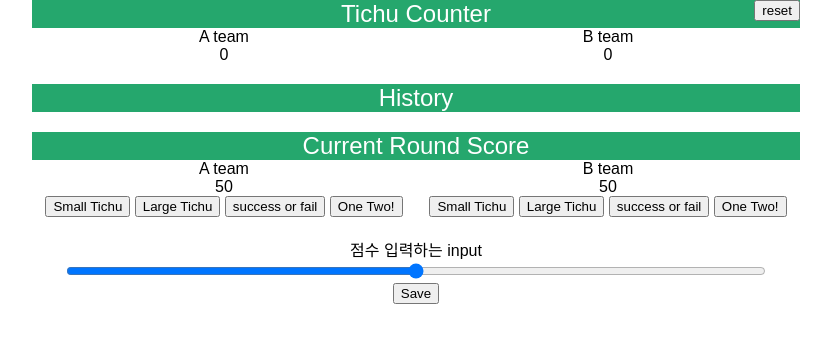
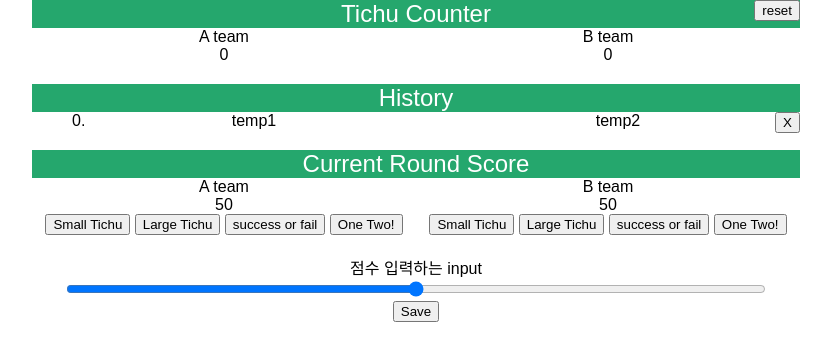
Before and after one commit to aurpo1/tichu-counter, a plain HTML site: page index.html in a window 1280 px wide. Shown: the whole page, without its empty margins (224-1055 px from the left). Drawn offline with Linux system fonts and the light colour scheme.

Commit message:
feat: add round and make score template

```diff
--- a/index.html
+++ b/index.html
@@ -26,7 +26,14 @@
 
     <section>
       <header id="sub-title">History</header>
-      <ul id="history"></ul>
+      <ul id="history">
+        <li id="round">
+          <p>0.</p>
+          <div id="score">temp1</div>
+          <div id="score">temp2</div>
+          <button>X</button>
+        </li>
+      </ul>
     </section>
 
     <section>
--- a/main.css
+++ b/main.css
@@ -57,6 +57,15 @@ li {
   display: flex;
 }
 
+li > p {
+  position: absolute;
+  left: 10;
+}
+
+li > div {
+  width: 384px;
+}
+
 li > button {
   position: absolute;
   right: 0;
```
